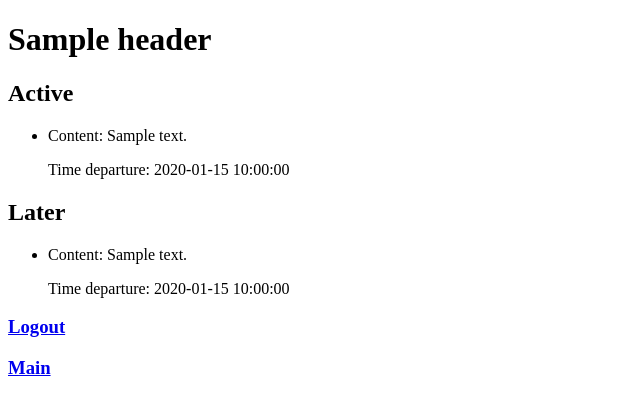
After one commit to IlyaBulatau/aiohttp-web, a Python web app: template templates/reminders.html in a window 1280 px wide. The commit adds this page. Shown: the top 415 px of the page, without its empty margins (0-640 px from the left). Run offline with Jinja, Linux system fonts and the light colour scheme; the template is opened without the code that fills it: most values are stand-ins (such as "Sample title", 1, 10 or a date in 2020).

Commit message:
create show reminders page

```diff
--- a/app/reminder/routes.py
+++ b/app/reminder/routes.py
@@ -11,5 +11,6 @@ def setup_routes(application: web.Application):
     application.router.add_get('/signup', views_auth.signup, name='signup')
     application.router.add_post('/signup', views_auth.signup)
     application.router.add_get('/logout', views_auth.logout, name='logout')
+    application.router.add_get('/reminders', views.reminders, name='reminders')
 
     application.router.add_static(prefix='/static', path='static/css', name='static')
--- a/main.py
+++ b/main.py
@@ -63,5 +63,6 @@ if __name__ == "__main__":
 
  # TODO - настроить сессии что бы могли ондновременно существовать несколько юзеров
 
- # TODO - сделать smtp операции
  # TODO - добавить селери для отправки напоминаний на почту
+ # TODO - сделать страницу для просмотра напоминаний
+ # TODO - добавить возможность изменять свой email
--- a/templates/index.html
+++ b/templates/index.html
@@ -33,10 +33,10 @@
 
 </div>
 
-<div class="logout">
+<div class="menu">
 
     <h3><a href="{{ app.router.get('logout').url_for() }}">Logout</a></h3>
-
+    <h3><a href="{{ app.router.get('reminders').url_for() }}">My Reminders</a></h3>
 </div>
 
 {% endblock %}
--- /dev/null
+++ b/templates/reminders.html
@@ -0,0 +1,33 @@
+{% extends 'base.html' %}
+
+{% block title %}
+{{ title }}
+{% endblock %}
+
+{% block content %}
+<h1 class="element">{{ header }}</h1>
+<h2>Active</h2>
+{% if reminders_active %}
+<ul>
+    {% for reminder in reminders_active %}
+    <li class="list_active">Content: {{ reminder.content }}<p>Time departure: {{ reminder.departure_date }}</p></li>
+    {% endfor %}
+</ul>
+{% else %}
+<p>You dont have active reminder</p>
+{% endif %}
+<h2>Later</h2>
+{% if reminders_later %}
+<ul>
+    {% for reminder in reminders_later %}
+    <li class="list_later">Content: {{ reminder.content }}<p>Time departure: {{ reminder.departure_date }}</p></li>
+    {% endfor %}
+</ul>
+{% else %}
+<p>You dont have later reminder</p>
+{% endif %}
+<div class="menu">
+    <h3><a href="{{ app.router.get('logout').url_for() }}">Logout</a></h3>
+    <h3><a href="{{ app.router.get('index').url_for() }}">Main</a></h3>
+</div>
+{% endblock %}
```
Also changed, not shown: app/reminder/views.py (+19 -0 lines), static/css/style.css (+15 -2 lines), 1 other file.
